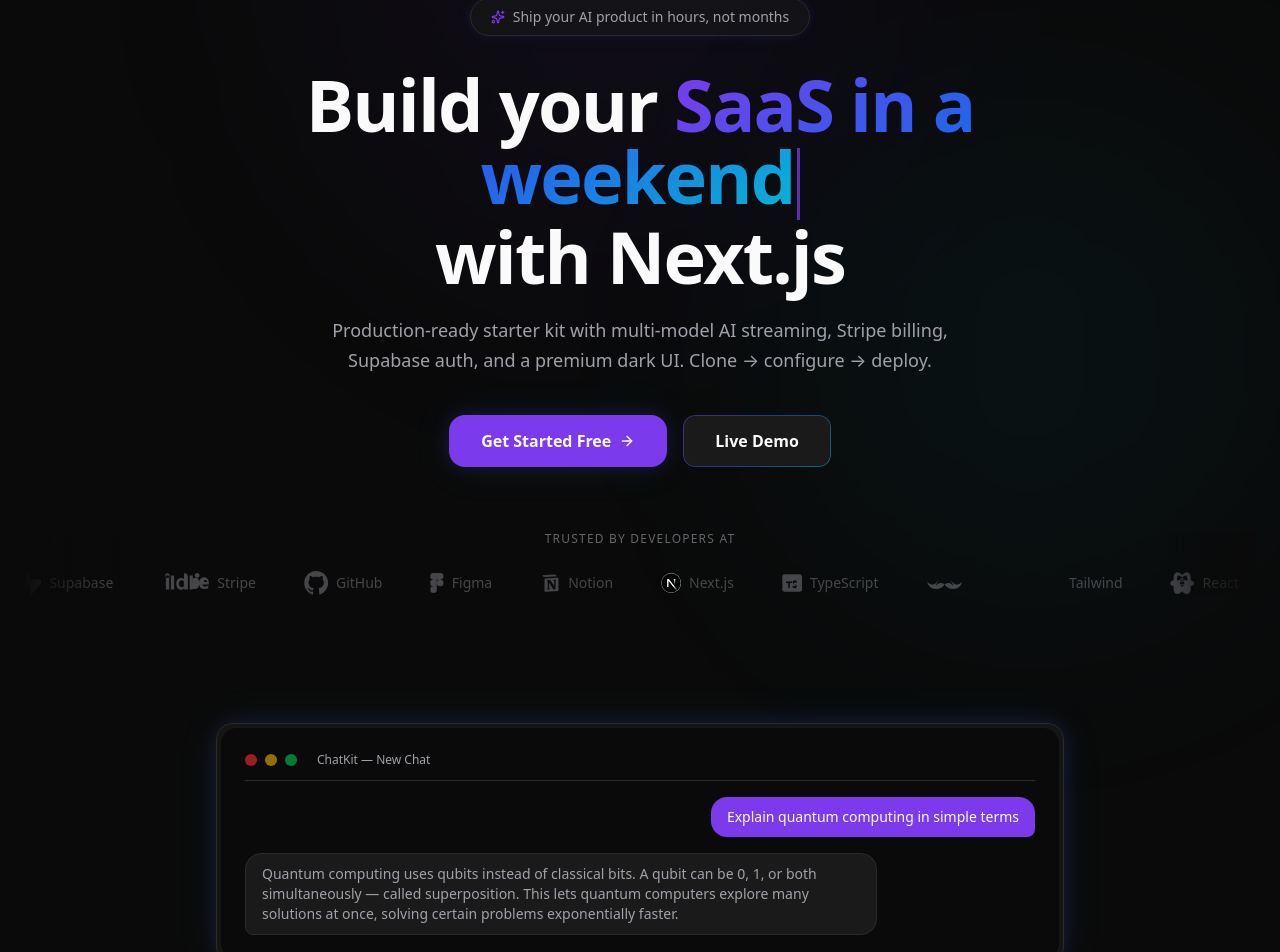
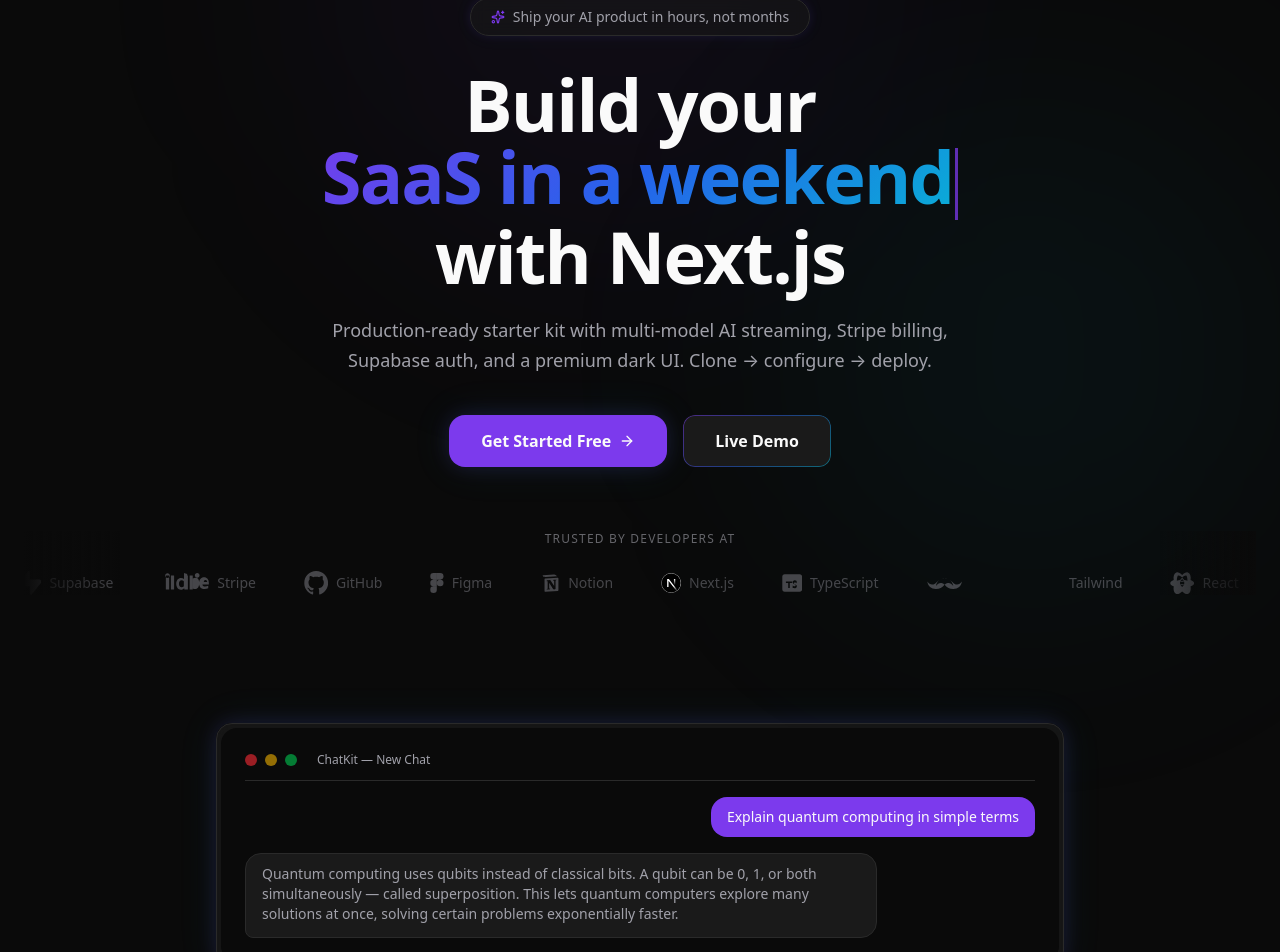
Before and after one commit to nicogulo/chatkit, a Next.js app: page / in a window 1280 px wide. Shown: the part 164-1116 px from the top of the page. Built offline with nearby package versions, Linux system fonts and the light colour scheme; no server answers.

Commit message:
fix: landing page layout shift — fixed width typewriter, fixed height chat bubble

```diff
--- a/components/landing/animations.tsx
+++ b/components/landing/animations.tsx
@@ -1,6 +1,6 @@
 "use client";
 
-import { useEffect, useState, useRef } from "react";
+import { useEffect, useState, useRef, useMemo } from "react";
 import { motion } from "framer-motion";
 
 /** Typewriter effect — types text character by character */
@@ -22,6 +22,9 @@
   const [charIdx, setCharIdx] = useState(0);
   const [isDeleting, setIsDeleting] = useState(false);
   const timeoutRef = useRef<ReturnType<typeof setTimeout> | undefined>(undefined);
+
+  // Calculate min-width based on longest text to prevent layout shift
+  const longestText = useMemo(() => texts.reduce((a, b) => (b.length > a.length ? b : a), ""), [texts]);
 
   useEffect(() => {
     const currentText = texts[textIdx];
@@ -47,7 +50,7 @@
   }, [charIdx, isDeleting, textIdx, texts, speed, deleteSpeed, pauseMs]);
 
   return (
-    <span className={className}>
+    <span className={className} style={{ display: "inline-block", minWidth: `${longestText.length}ch` }}>
       {display}
       <motion.span
         animate={{ opacity: [1, 0] }}
@@ -58,7 +61,7 @@
   );
 }
 
-/** Chat bubble with typing animation */
+/** Chat bubble with typing animation — fixed height to prevent layout shift */
 export function TypingChatBubble({
   text,
   delay = 500,
@@ -95,7 +98,7 @@
   }, [display, started, text, speed]);
 
   return (
-    <span className={className}>
+    <span className={className} style={{ display: "block", minHeight: "4.5em" }}>
       {display}
       {display.length < text.length && started && (
         <motion.span
```
